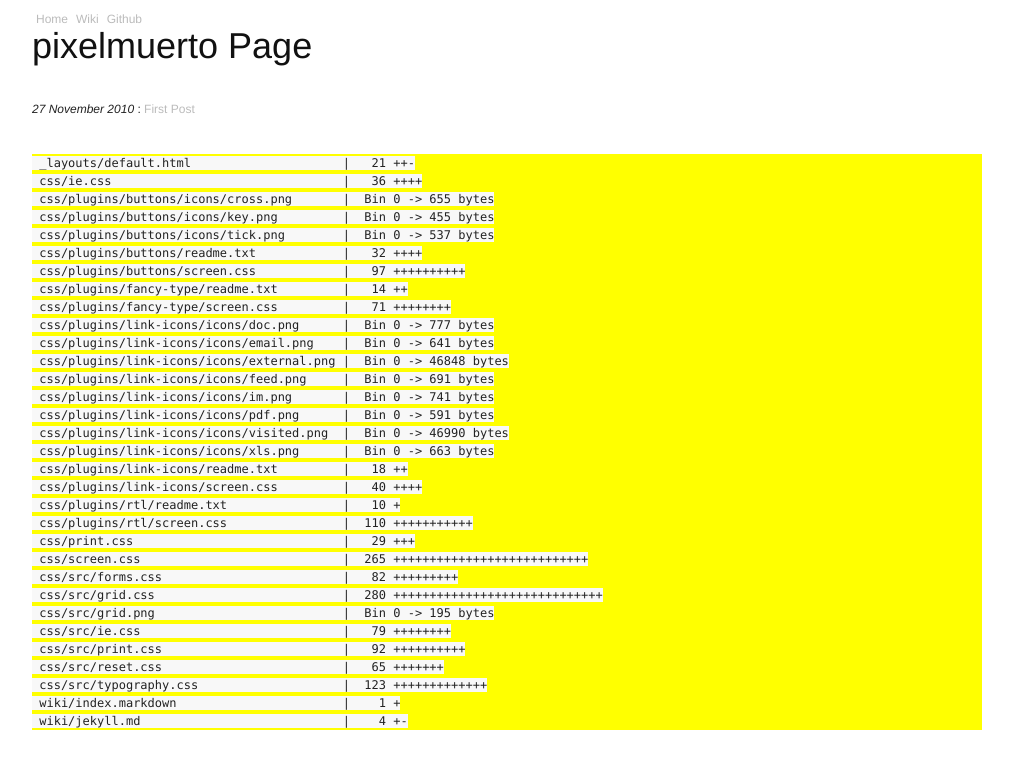
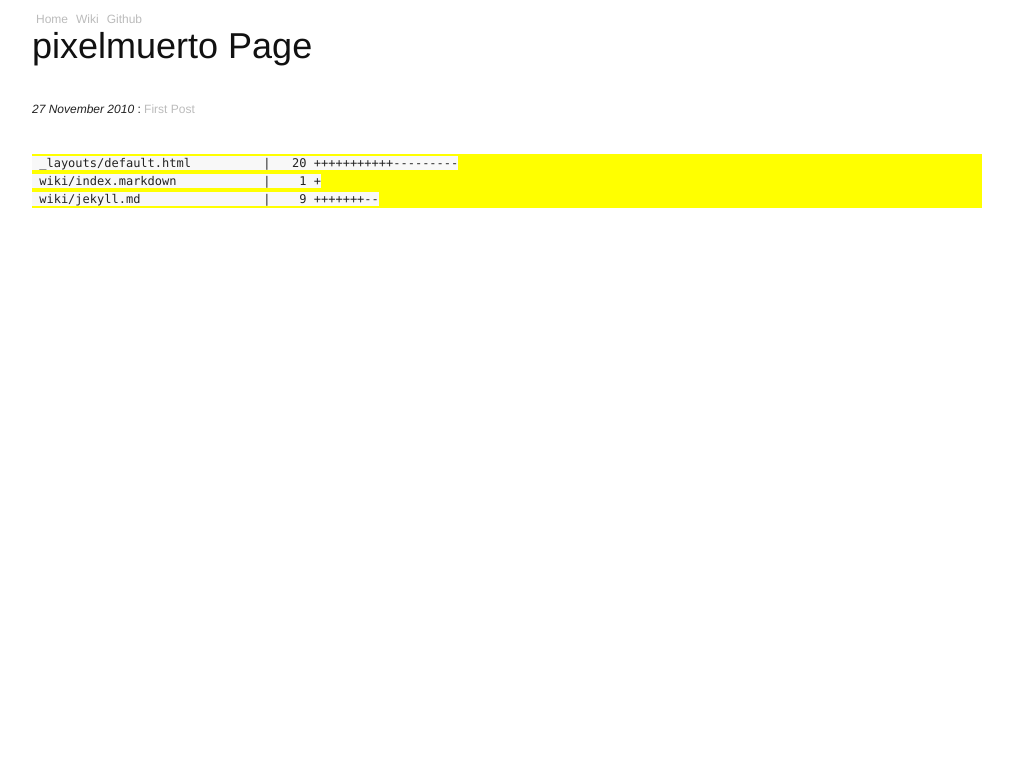
Before and after one commit to pixelmuerto/pixelmuerto.github.com, a Jekyll site: the page built from index.html, in a window 1280 px wide. Shown: the top 769 px of the page, without its empty margins (133-1146 px from the left). Built offline with Jekyll 4.4.1, drawn with Linux system fonts in a browser that asks for light colours; Markdown is read by kramdown in place of the engine named in the settings.

Commit message:
jekyll in github

```diff
--- a/_includes/gitDiffStat.markdown
+++ b/_includes/gitDiffStat.markdown
@@ -1,32 +1,3 @@
- _layouts/default.html                     |   21 ++-
- css/ie.css                                |   36 ++++
- css/plugins/buttons/icons/cross.png       |  Bin 0 -> 655 bytes
- css/plugins/buttons/icons/key.png         |  Bin 0 -> 455 bytes
- css/plugins/buttons/icons/tick.png        |  Bin 0 -> 537 bytes
- css/plugins/buttons/readme.txt            |   32 ++++
- css/plugins/buttons/screen.css            |   97 ++++++++++
- css/plugins/fancy-type/readme.txt         |   14 ++
- css/plugins/fancy-type/screen.css         |   71 ++++++++
- css/plugins/link-icons/icons/doc.png      |  Bin 0 -> 777 bytes
- css/plugins/link-icons/icons/email.png    |  Bin 0 -> 641 bytes
- css/plugins/link-icons/icons/external.png |  Bin 0 -> 46848 bytes
- css/plugins/link-icons/icons/feed.png     |  Bin 0 -> 691 bytes
- css/plugins/link-icons/icons/im.png       |  Bin 0 -> 741 bytes
- css/plugins/link-icons/icons/pdf.png      |  Bin 0 -> 591 bytes
- css/plugins/link-icons/icons/visited.png  |  Bin 0 -> 46990 bytes
- css/plugins/link-icons/icons/xls.png      |  Bin 0 -> 663 bytes
- css/plugins/link-icons/readme.txt         |   18 ++
- css/plugins/link-icons/screen.css         |   40 ++++
- css/plugins/rtl/readme.txt                |   10 +
- css/plugins/rtl/screen.css                |  110 +++++++++++
- css/print.css                             |   29 +++
- css/screen.css                            |  265 +++++++++++++++++++++++++++
- css/src/forms.css                         |   82 +++++++++
- css/src/grid.css                          |  280 +++++++++++++++++++++++++++++
- css/src/grid.png                          |  Bin 0 -> 195 bytes
- css/src/ie.css                            |   79 ++++++++
- css/src/print.css                         |   92 ++++++++++
- css/src/reset.css                         |   65 +++++++
- css/src/typography.css                    |  123 +++++++++++++
- wiki/index.markdown                       |    1 +
- wiki/jekyll.md                            |    4 +-
+ _layouts/default.html          |   20 +++++++++++---------
+ wiki/index.markdown            |    1 +
+ wiki/jekyll.md                 |    9 +++++++--
```
Also changed, not shown: wiki/jekyll.md (+4 -1 lines).
